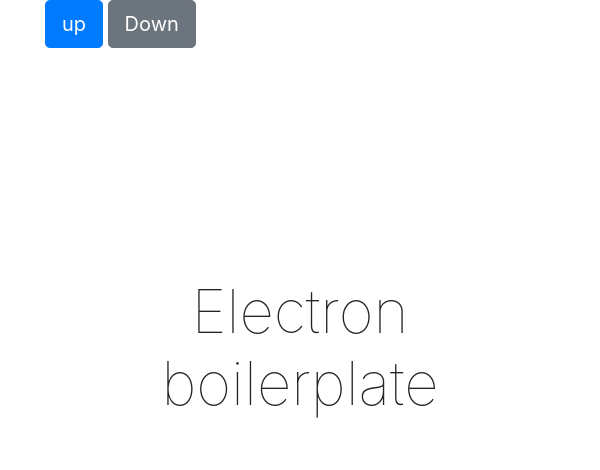
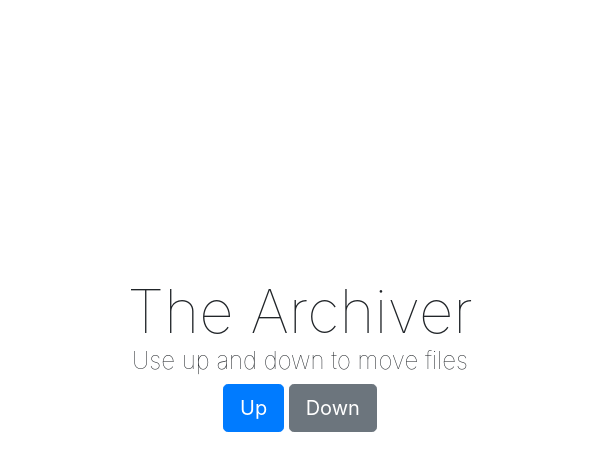
Before and after one commit to zosman1/The_Archiver, an Electron app: page index.html in a window 600 px wide. Drawn offline with nearby package versions, Linux system fonts and the light colour scheme; no server answers.

Commit message:
changes working on looping files moving

```diff
--- a/index.html
+++ b/index.html
@@ -11,13 +11,13 @@
 	<body>
 		<div class="container">
 			<header>
-				<h1>Electron boilerplate</h1>
+				<h1>The Archiver</h1>
+				<h4 style="font-weight: 100">Use up and down to move files</h4>
+				<button type="button" class="btn btn-primary btn-lg" onclick="up()" style="">Up</button>
+				<button type="button" class="btn btn-secondary btn-lg" onclick="down()" style="">Down</button>
 			</header>
 			<section class="main"></section>
 			<footer></footer>
-			<button type="button" class="btn btn-primary btn-lg" onclick="up()" style="">up</button>
-			<button type="button" class="btn btn-secondary btn-lg" onclick="down()" style="">Down</button>
-
 		</div>
 	</body>
 </html>
--- a/main.js
+++ b/main.js
@@ -21,12 +21,12 @@
 // mv('/tests/test1.txt', 'test1.txt', function (err) {
 //   console.log('Error in file moving')
 // })
-function down (){
+function down () {
   for (var i = 0; i < filesList.length; i++) {
-    mv('/Users/ZachO/Code/The_Archiver/tests/'+filesList[i], '/Users/ZachO/Code/The_Archiver/'+filesList[i], function (err) {
+    mv('/Users/ZachO/Code/The_Archiver/tests/' + filesList[i], '/Users/ZachO/Code/The_Archiver/' + filesList[i], function (err) {
       if (typeof err !== 'undefined') {
           // the variable is defined
-        console.log('error on down function file: '+ filesList[i].toString())
+        console.log('error on down function file: ' + filesList[i].toString())
         console.log(translate(err.code))
       } else {
         console.log('down function completed succesfully on file: ' + filesList[i].toString())
```
